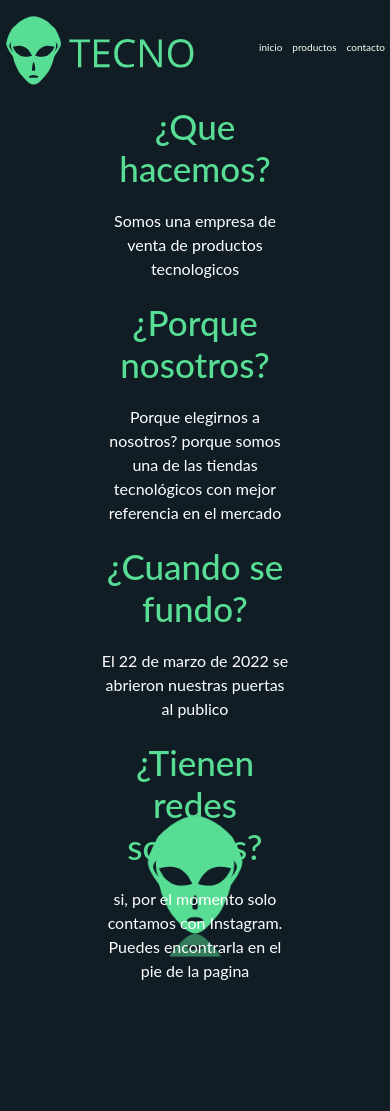
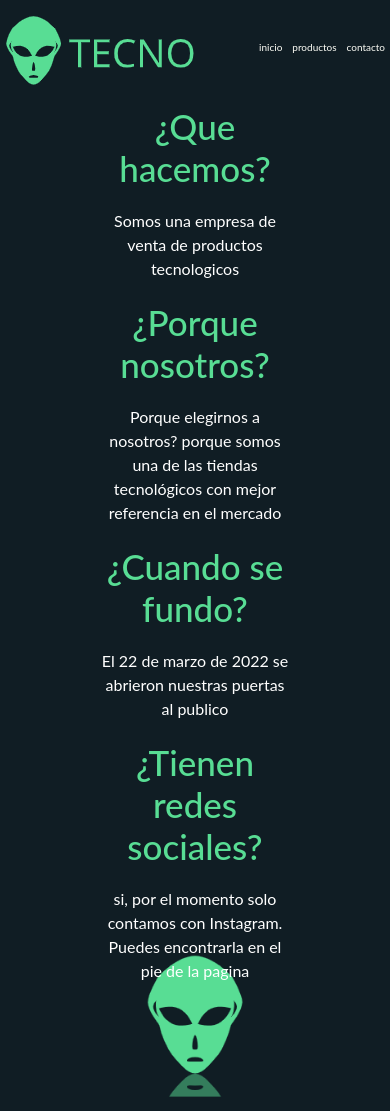
Before and after one commit to MatinSalomon/36450, a plain HTML site: page paginas/nosotros.html in a window 390 px wide. Shown: the top 1111 px of the page. Drawn offline with nearby package versions, Linux system fonts and the light colour scheme.

Commit message:
responsive de 576px

```diff
--- a/css/estilos.css
+++ b/css/estilos.css
@@ -287,6 +287,12 @@ nav ul li a{
 
 
 /*empieza el footer*/
+footer h1{
+	font-size: 25px;
+}
+footer h2{
+	font-size: 25px;
+}
 .p_privacidad{
 	float: left;
 	font-size: 13px;
@@ -361,7 +367,7 @@ form button{
 }
 
 /* aca empieza el media para movil */
-@media (min-width: 0px) and (max-width:  767px){
+@media(max-width:  767px){
 
 .grid{
 	display: grid;
@@ -477,8 +483,18 @@ form{
 
 /*empieza nosotros*/
 #grid_nosotros{
-	grid-template-rows:  700px;
+	grid-template-rows:  600px;
 
 }
 /*termmina nosotros*/
 }/*termina vista movil*/
+
+@media (max-width: 576px){
+	#grid_nosotros{
+	grid-template-rows:  740px;
+
+}
+	#nosotros_img{
+		margin-top: 100px;
+}
+}
```
